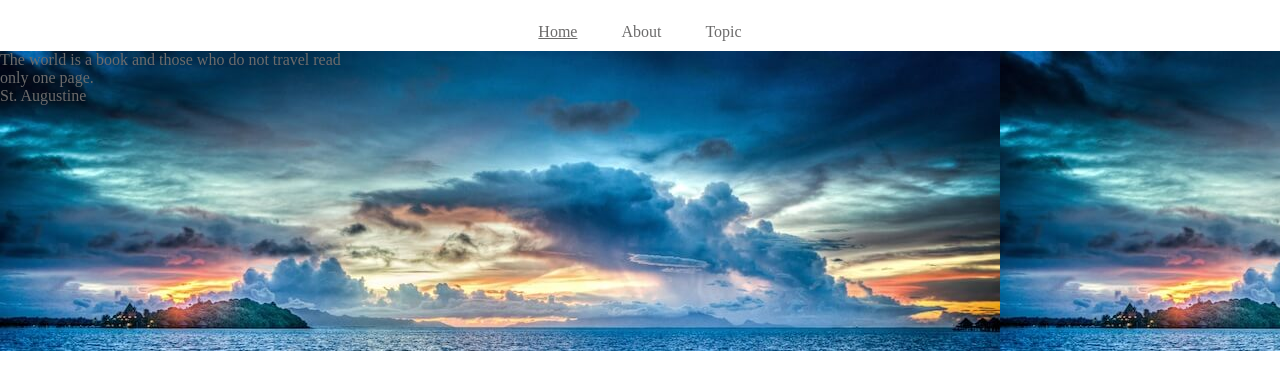
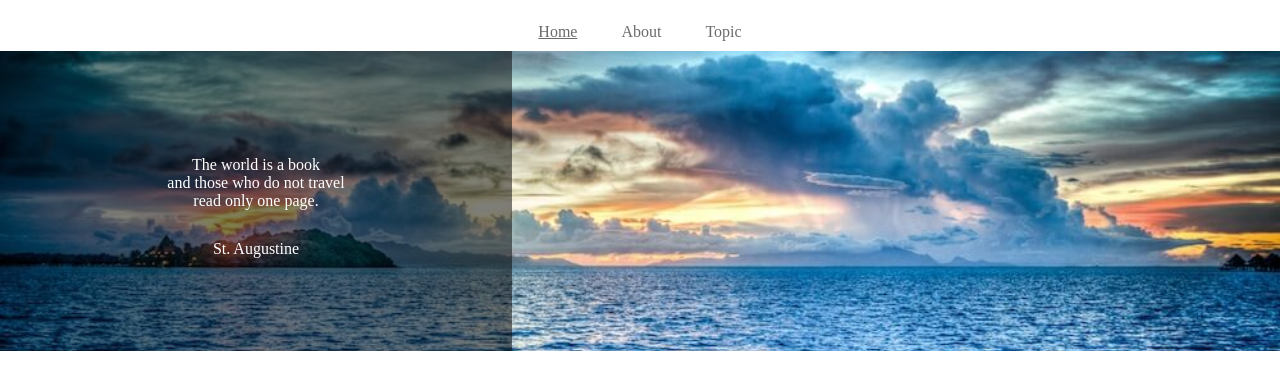
Before and after one commit to lejour/caravan, a plain HTML site: page index.html in a window 1280 px wide. Shown: the part 54-444 px from the top of the page. Drawn offline with Linux system fonts and the light colour scheme.

Commit message:
[Finish] 1-6

```diff
--- a/index.html
+++ b/index.html
@@ -31,7 +31,9 @@
     <div class="main-visual">
       <div class="main-visual-content">
         <p class="main-visual-text">
-          The world is a book and those who do not travel read only one page.
+          The world is a book<br />
+          and those who do not travel<br />
+          read only one page.
         </p>
         <p class="main-visual-name">
           St. Augustine
--- a/style.css
+++ b/style.css
@@ -43,11 +43,25 @@ header .heading{
   width:100%;
   height:300px;
   background-image:url(img/mv.jpg);
+  background-size:cover;
+  background-position:center;
 }
 
 .main-visual-content{
-  width:350px;
+  width:40%;
   height:300px;
+  background-color:rgba(0,0,0,0.5);
+  text-align:center;
+  padding-top:105px;
+}
+
+.main-visual-text{
+  color:#fff;
+}
+
+.main-visual-name{
+  margin-top:30px;
+  color:#fff;
 }
 
 .main{
```
